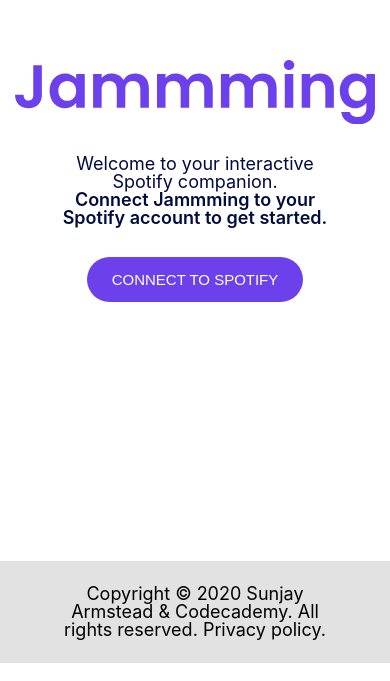
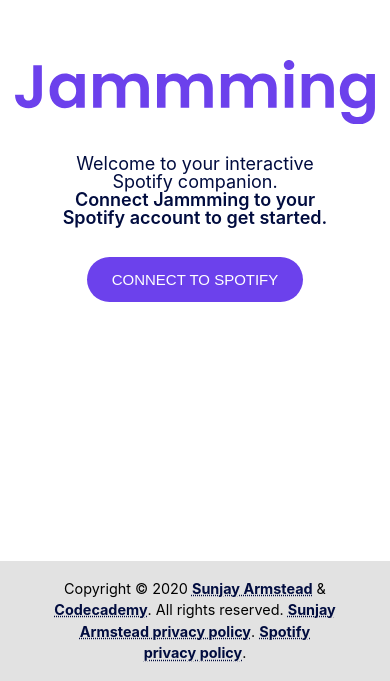
Before and after one commit to sarmstead/jammming, a React (Create React App) app: page / in a window 390 px wide. Shown: the part 199-880 px from the top of the page. Built offline with nearby package versions, Linux system fonts and the light colour scheme.

Commit message:
Adjust footer styles to better match different UIs.

```diff
--- a/src/Components/Footer/Footer.css
+++ b/src/Components/Footer/Footer.css
@@ -6,5 +6,47 @@
     text-align: center;
     background-color: #E2E2E2;
     margin: auto;
-    padding: 0.5rem 3rem;
+    padding: 0.1rem 3rem;
 }
+
+a {
+    color: #010c3f;
+    font-weight: bold;
+    text-decoration: underline dotted;
+}
+
+footer small {
+    font-size: 0.8rem;
+    line-height: 1.5;
+}
+
+.loggedInFooter {
+    display: flex;
+    justify-content: center;
+    align-items: center;
+    height: 5vh;
+    text-align: center;
+    background-color: #010c3f;
+    margin: auto;
+    padding: 1rem 3rem;
+}
+
+.loggedInSmall {
+    font-size: 0.8rem;
+    color: #ffffff;
+}
+
+.loggedInSmall a {
+    color: #ffffff;
+    font-weight: bold;
+    text-decoration: underline dotted;
+}
+
+@media only screen and (max-width: 1020px) {
+    footer {
+        padding: 1rem 3rem;
+    }
+    .loggedInFooter {
+        padding: 1.7rem 3rem;
+    }
+  }
--- a/src/Components/Footer/Footer.js
+++ b/src/Components/Footer/Footer.js
@@ -2,10 +2,44 @@
 import './Footer.css';
 
 class Footer extends React.Component {
+    constructor(props) {
+        super(props);
+        this.state = {
+            loggedIn: false,
+            currentYear: ''
+        };
+    }
+
+    componentDidMount() {
+        let loggedInStatus;
+        if (document.cookie.includes(true)) {
+          loggedInStatus = true;
+        } else {
+          document.cookie = "loggedIn=false";
+          loggedInStatus = false;
+        }
+
+        let today = new Date();
+        let currentYear = today.getFullYear();
+
+        this.setState({
+            loggedIn: loggedInStatus,
+            currentYear: currentYear
+        });
+      }
+
     render() {
+        if (this.state.loggedIn === true) {
+            return (
+                <footer className="loggedInFooter">
+                    <small className="loggedInSmall">Copyright &#169; {this.state.currentYear} <a href="https://sunjayarmstead.com/about" target="_blank" rel="noopener noreferrer">Sunjay Armstead</a> &#38; <a href="https://www.codecademy.com" target="_blank" rel="noopener noreferrer">Codecademy</a>. All rights reserved. <a href="https://sunjayarmstead.com/privacy-policy" target="_blank" rel="noopener noreferrer">Sunjay Armstead privacy policy</a>. <a href="https://www.spotify.com/us/legal/privacy-policy/" target="_blank" rel="noopener noreferrer">Spotify privacy policy</a>.</small>
+                </footer>
+            );
+
+        }
         return (
             <footer>
-                <small>Copyright &#169; 2020 Sunjay Armstead &#38; Codecademy. All rights reserved. Privacy policy.</small>
+                <small>Copyright &#169; {this.state.currentYear} <a href="https://sunjayarmstead.com/about" target="_blank" rel="noopener noreferrer">Sunjay Armstead</a> &#38; <a href="https://www.codecademy.com" target="_blank" rel="noopener noreferrer">Codecademy</a>. All rights reserved. <a href="https://sunjayarmstead.com/privacy-policy" target="_blank" rel="noopener noreferrer">Sunjay Armstead privacy policy</a>. <a href="https://www.spotify.com/us/legal/privacy-policy/" target="_blank" rel="noopener noreferrer">Spotify privacy policy</a>.</small>
             </footer>
         );
     }
```
